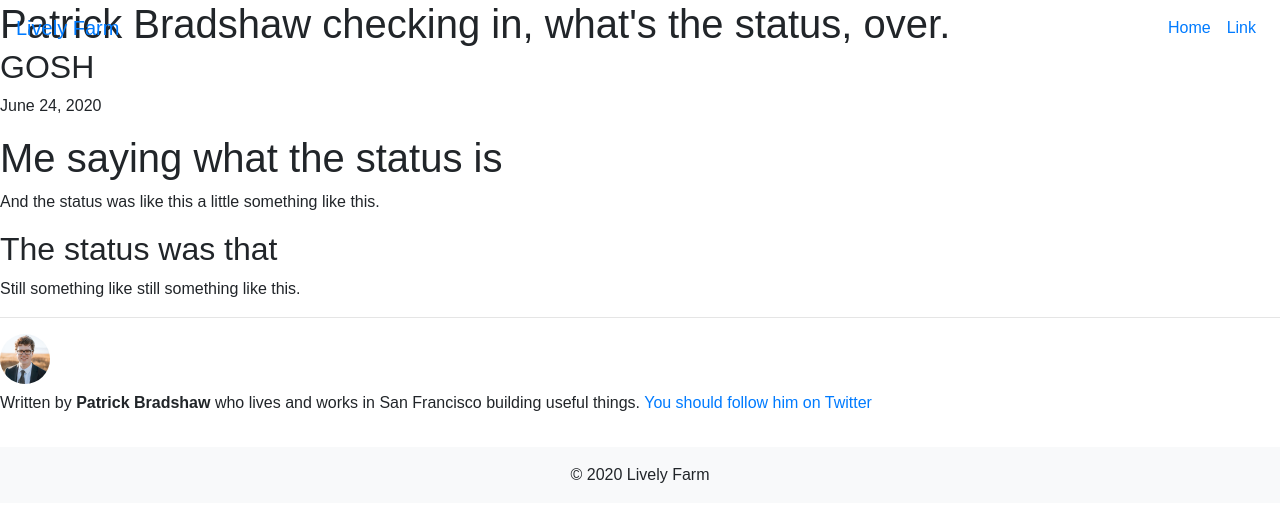
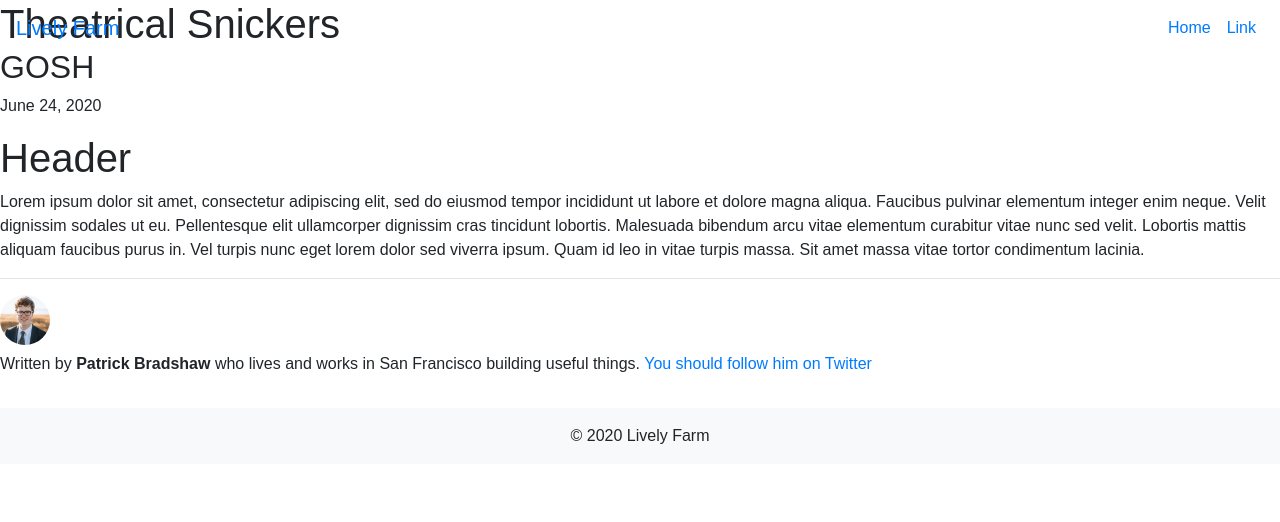
Before and after one commit to patrickb84/devblog, a Gatsby site: page /patrick-bradshaw-checking-in-whats-the-status-over/ in a window 1280 px wide. Built offline with nearby package versions, Linux system fonts and the light colour scheme; Gatsby itself is replaced by a stand-in of ours; a web font is replaced by a local one.

Commit message:
Update Blog “patrick-bradshaw-checking-in-whats-the-status-over/index”

```diff
--- a/content/blog/patrick-bradshaw-checking-in-whats-the-status-over/index.md
+++ b/content/blog/patrick-bradshaw-checking-in-whats-the-status-over/index.md
@@ -1,12 +1,8 @@
 ---
-title: Patrick Bradshaw checking in, what's the status, over.
+title: Theatrical Snickers
 date: 2020-06-24T07:35:48.588Z
-description: What the status is.
+description: When the lights hit the ceiling
 ---
-# Me saying what the status is
+# Header
 
-And the status was like this a little something like this.
-
-## The status was that
-
-Still something like still something like this.
+Lorem ipsum dolor sit amet, consectetur adipiscing elit, sed do eiusmod tempor incididunt ut labore et dolore magna aliqua. Faucibus pulvinar elementum integer enim neque. Velit dignissim sodales ut eu. Pellentesque elit ullamcorper dignissim cras tincidunt lobortis. Malesuada bibendum arcu vitae elementum curabitur vitae nunc sed velit. Lobortis mattis aliquam faucibus purus in. Vel turpis nunc eget lorem dolor sed viverra ipsum. Quam id leo in vitae turpis massa. Sit amet massa vitae tortor condimentum lacinia.
```
